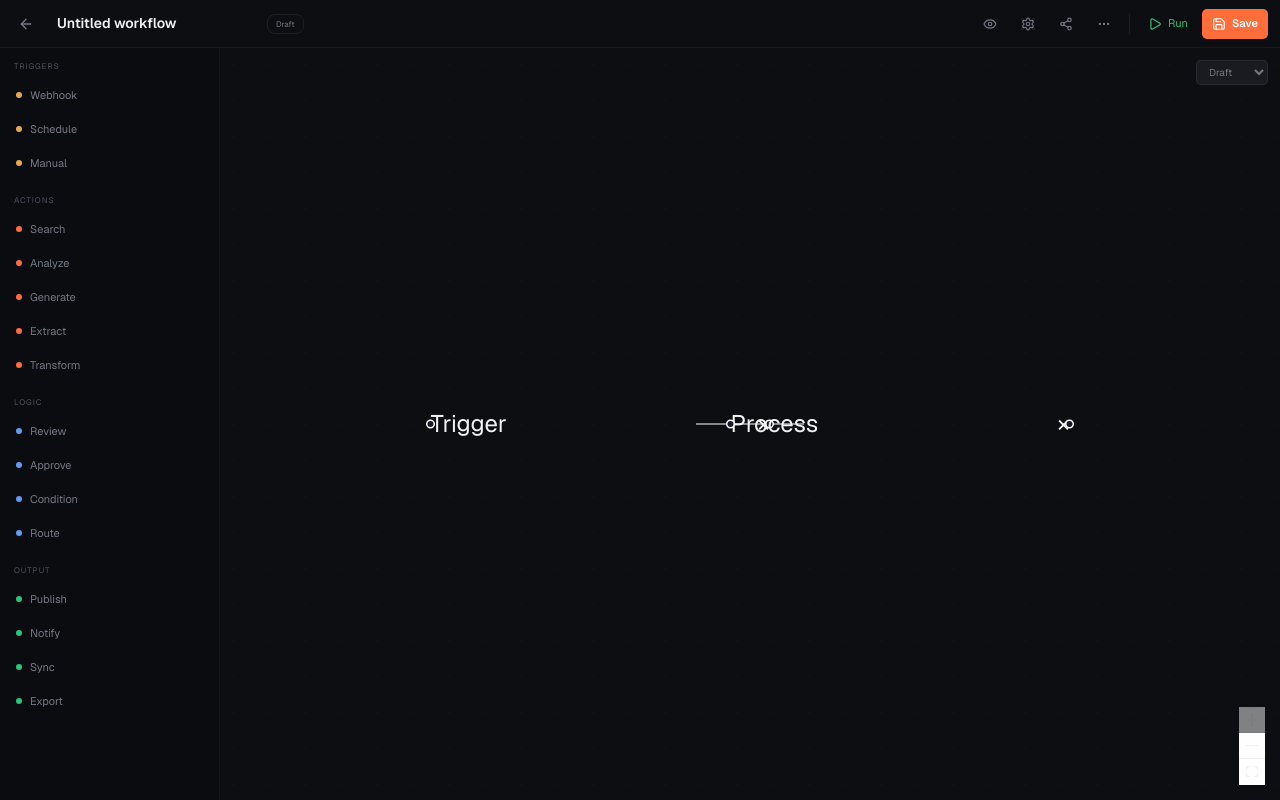
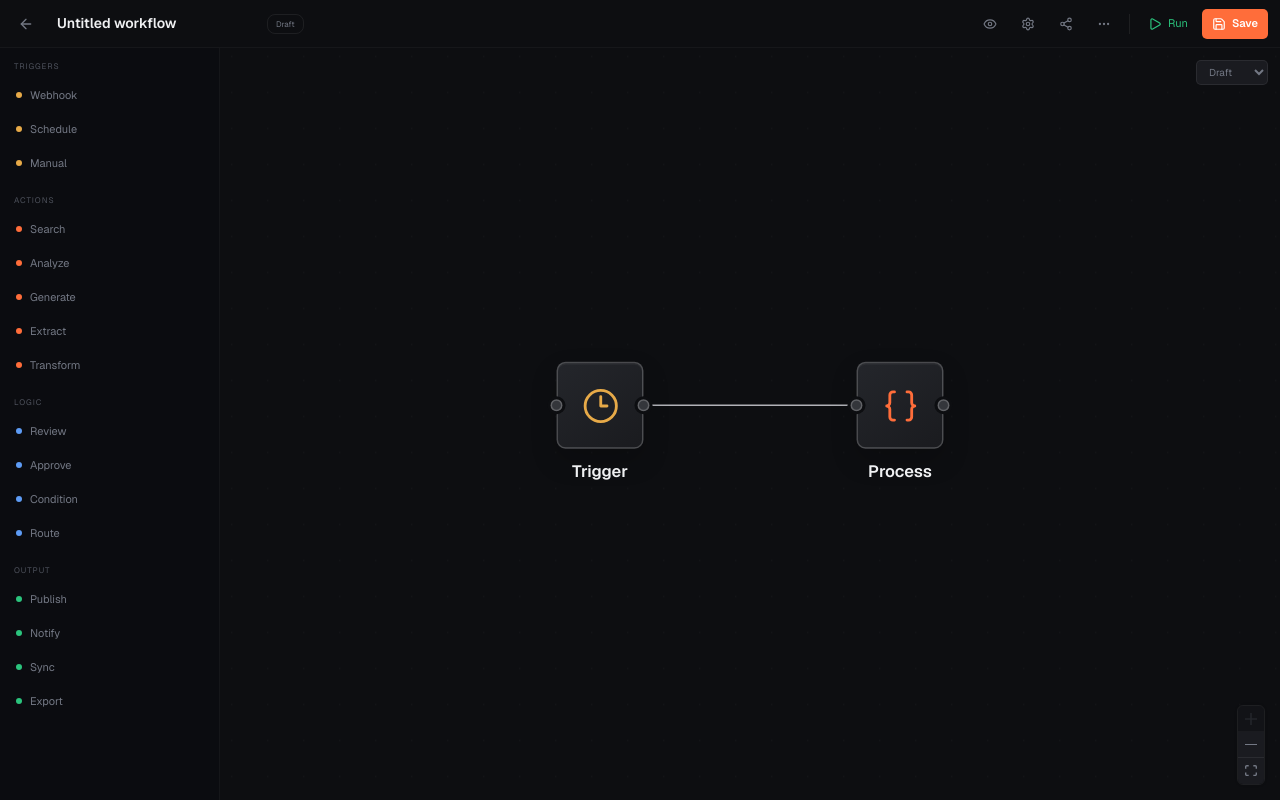
Before and after one commit to panyakorn04/ai-workflow-studio, a Next.js app: page /workflow/1 in a window 1280 px wide. Built offline with nearby package versions, Linux system fonts and the light colour scheme; no server answers.

Commit message:
feat: redesign workflow canvas nodes

```diff
--- a/package.json
+++ b/package.json
@@ -1,6 +1,6 @@
 {
   "name": "ai-workflow-studio",
-  "version": "0.1.8",
+  "version": "0.1.9",
   "private": true,
   "scripts": {
     "dev": "next dev",
--- a/src/app/_components/workflow-form.tsx
+++ b/src/app/_components/workflow-form.tsx
@@ -3,7 +3,6 @@ import { useState } from "react";
 import type { StudioAdminCommand } from "@/lib/studio-admin";
 import type { StudioWorkflow } from "@/lib/studio-api";
 import { WorkflowCanvas } from "./workflow-canvas";
-import "../workflow-canvas.css";
 
 export function WorkflowForm({
   workflow,
--- a/src/app/_components/workflow-node.tsx
+++ b/src/app/_components/workflow-node.tsx
@@ -1,5 +1,6 @@
 import type { Node, NodeProps } from "@xyflow/react";
 import { Handle, Position } from "@xyflow/react";
+import { Braces, Clock3, GitBranch, Globe2, Send, Sparkles } from "lucide-react";
 
 export type WorkflowNodeData = {
   label: string;
@@ -9,12 +10,36 @@ export type WorkflowNodeData = {
 
 export type WorkflowNodeType = Node<WorkflowNodeData, "workflow">;
 
+const nodeLooks = [
+  { keywords: ["schedule", "trigger", "webhook", "manual"], tone: "trigger", icon: Clock3 },
+  { keywords: ["condition", "route", "review", "approve", "logic"], tone: "logic", icon: GitBranch },
+  { keywords: ["publish", "notify", "sync", "export", "send"], tone: "output", icon: Send },
+  { keywords: ["search", "sheet", "data", "read", "fetch"], tone: "data", icon: Globe2 },
+  { keywords: ["analyze", "generate", "extract", "transform", "process"], tone: "action", icon: Braces },
+] as const;
+
+function getNodeLook(label: string) {
+  const normalized = label.toLowerCase();
+  return (
+    nodeLooks.find(({ keywords }) => keywords.some((keyword) => normalized.includes(keyword))) ?? {
+      tone: "default",
+      icon: Sparkles,
+    }
+  );
+}
+
 export function WorkflowNode({ id, data, selected }: NodeProps<WorkflowNodeType>) {
+  const { tone, icon: Icon } = getNodeLook(data.label);
+
   return (
-    <div className={`workflow-canvas-node ${selected ? "selected" : ""}`}>
+    <div className={`workflow-canvas-node ${selected ? "selected" : ""}`} data-tone={tone}>
       <Handle type="target" position={Position.Left} className="canvas-handle" />
+      <div className="node-icon-shell" aria-hidden="true">
+        <Icon size={25} strokeWidth={1.8} />
+      </div>
       <input
         className="node-label-input"
+        aria-label="Node name"
         value={data.label}
         onChange={(e) => data.onRename(id, e.target.value)}
         onFocus={(e) => e.target.select()}
--- a/src/app/layout.tsx
+++ b/src/app/layout.tsx
@@ -3,6 +3,7 @@ import { Geist, Geist_Mono } from "next/font/google";
 import "./globals.css";
 import "./accessibility.css";
 import "./workflow-form.css";
+import "./workflow-canvas.css";
 
 const geist = Geist({ variable: "--font-geist", subsets: ["latin"] });
 const mono = Geist_Mono({ variable: "--font-mono", subsets: ["latin"] });
--- a/src/app/workflow-canvas.css
+++ b/src/app/workflow-canvas.css
@@ -26,22 +26,63 @@
 
 /* Custom node */
 .workflow-canvas-node {
-  background: var(--surface);
-  border: 1px solid var(--border);
-  border-radius: 8px;
-  padding: 10px 16px;
-  font-size: 12px;
+  width: 132px;
+  background: transparent;
+  border: 0;
+  padding: 0;
+  font-size: 11px;
   font-weight: 510;
   color: var(--text);
-  min-width: 100px;
   text-align: center;
   position: relative;
-  transition: border-color 0.15s;
+  --node-tone: var(--accent);
 }
 
-.workflow-canvas-node.selected {
-  border-color: var(--accent);
-  box-shadow: 0 0 0 1px var(--accent);
+.workflow-canvas-node[data-tone="trigger"] {
+  --node-tone: var(--amber);
+}
+
+.workflow-canvas-node[data-tone="logic"] {
+  --node-tone: var(--green);
+}
+
+.workflow-canvas-node[data-tone="data"] {
+  --node-tone: #8b83ff;
+}
+
+.workflow-canvas-node[data-tone="output"] {
+  --node-tone: #40d69a;
+}
+
+.node-icon-shell {
+  width: 58px;
+  height: 58px;
+  margin: 0 auto;
+  display: grid;
+  place-items: center;
+  color: var(--node-tone);
+  background: linear-gradient(145deg, #24262b, #1a1b1f);
+  border: 1px solid rgba(255, 255, 255, 0.2);
+  border-radius: 6px;
+  box-shadow:
+    inset 0 1px 0 rgba(255, 255, 255, 0.04),
+    0 8px 18px rgba(0, 0, 0, 0.18);
+  transition:
+    border-color 0.15s ease,
+    box-shadow 0.15s ease,
+    transform 0.15s ease;
+}
+
+.workflow-canvas-node:hover .node-icon-shell {
+  border-color: rgba(255, 255, 255, 0.32);
+  transform: translateY(-1px);
+}
+
+.workflow-canvas-node.selected .node-icon-shell {
+  border-color: var(--node-tone);
+  box-shadow:
+    0 0 0 1px color-mix(in srgb, var(--node-tone) 45%, transparent),
+    0 8px 24px color-mix(in srgb, var(--node-tone) 14%, transparent);
 }
 
 .node-label-input {
@@ -49,19 +90,25 @@
   background: transparent;
   color: var(--text);
   font: inherit;
+  line-height: 1.25;
   text-align: center;
   width: 100%;
+  margin-top: 7px;
+  padding: 2px 4px;
+  border-radius: 4px;
   outline: 0;
 }
 
 .node-label-input:focus {
-  color: var(--accent);
+  color: var(--text);
+  background: rgba(255, 255, 255, 0.05);
+  box-shadow: 0 0 0 1px color-mix(in srgb, var(--node-tone) 65%, transparent);
 }
 
 .node-delete-btn {
   position: absolute;
-  top: -6px;
-  right: -6px;
+  top: -7px;
+  right: 29px;
   width: 18px;
   height: 18px;
   border-radius: 50%;
@@ -92,12 +139,27 @@
 .canvas-handle {
   width: 8px !important;
   height: 8px !important;
-  background: var(--dim) !important;
-  border: 1px solid var(--border) !important;
+  top: 29px !important;
+  background: #34363b !important;
+  border: 1px solid rgba(255, 255, 255, 0.22) !important;
+  box-shadow: 0 0 0 2px var(--bg);
+}
+
+.canvas-handle.react-flow__handle-left {
+  left: 37px !important;
+}
+
+.canvas-handle.react-flow__handle-right {
+  right: 37px !important;
 }
 
 .canvas-handle:hover {
-  background: var(--accent) !important;
+  background: var(--node-tone) !important;
+}
+
+.react-flow__edge-path {
+  stroke: rgba(255, 255, 255, 0.2);
+  stroke-width: 1.25;
 }
 
 /* Controls */
--- a/src/app/workflow/[id]/editor-canvas.tsx
+++ b/src/app/workflow/[id]/editor-canvas.tsx
@@ -45,7 +45,6 @@ export function WorkflowEditorCanvas({ initial, onChange }: Props) {
         target: sorted[i + 1].id,
         type: "smoothstep",
         animated: false,
-        style: { stroke: "var(--dim)", strokeWidth: 2 },
       });
     }
     setEdges(newEdges);
```
